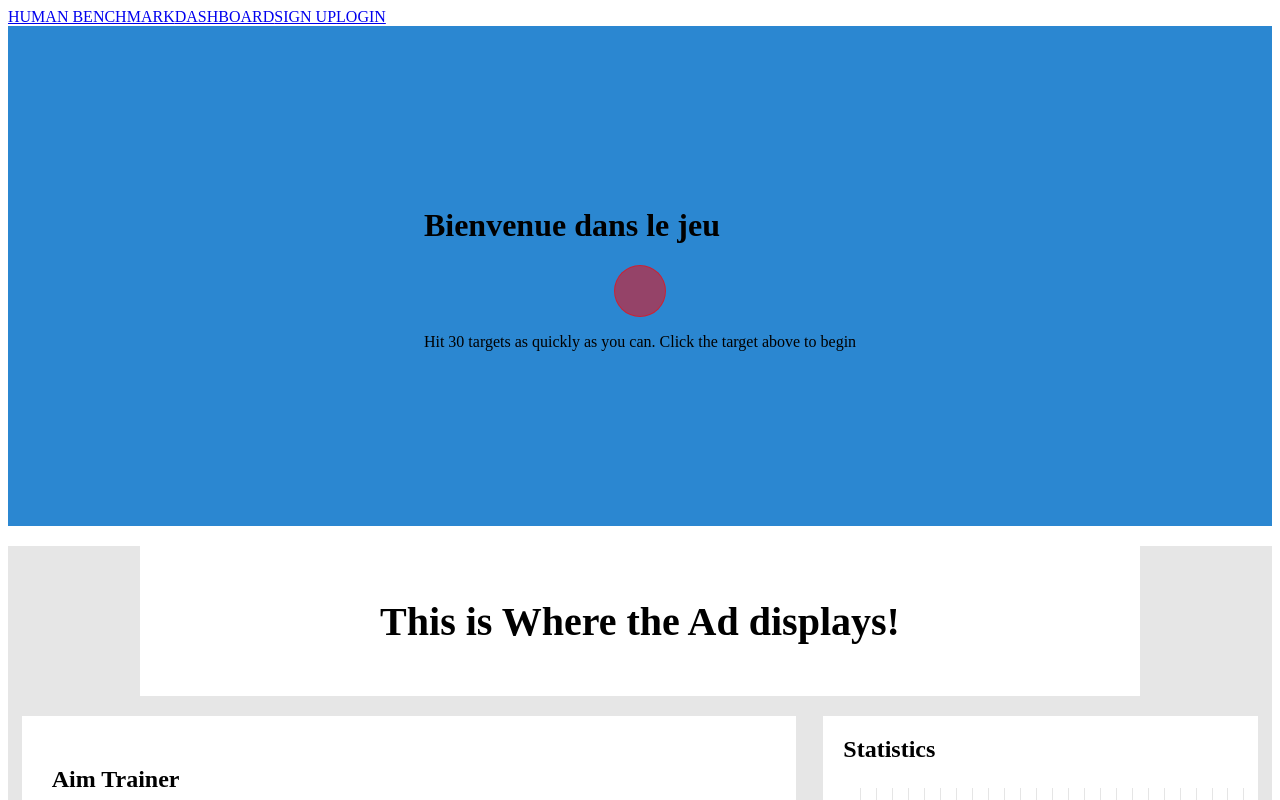
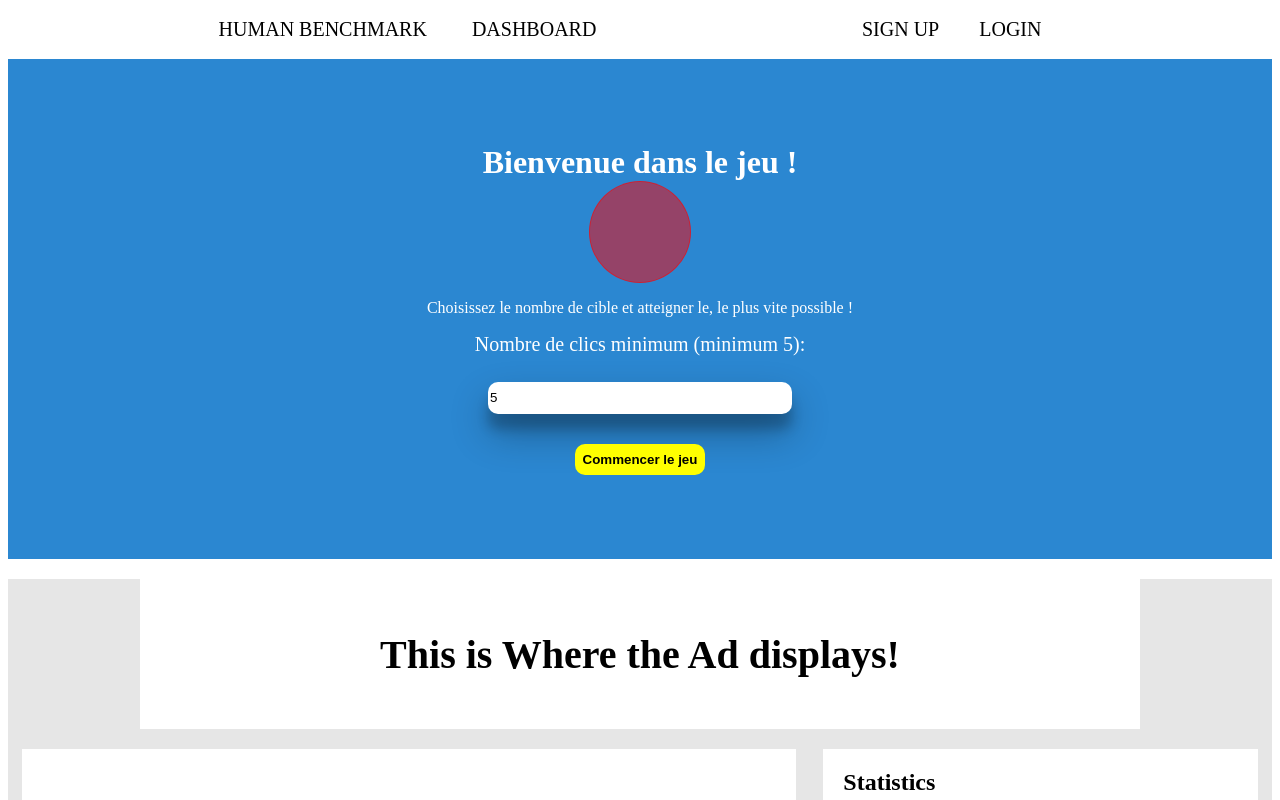
Before and after one commit to Kamalags24/human-bench, a Vue app: page / in a window 1280 px wide. Shown: the top 800 px of the page. Built offline with nearby package versions, Linux system fonts and the light colour scheme.

Commit message:
barre,input

```diff
--- a/src/App.vue
+++ b/src/App.vue
@@ -1,21 +1,68 @@
 <script setup>
+import { RouterLink, RouterView } from "vue-router";
 import gameArea from "@/components/gameArea.vue";
 import information from "@/components/information.vue";
 </script>
 
 <template>
   <div>
-    <nav>
-      <router-link to="/">HUMAN BENCHMARK</router-link>
-      <router-link to="/">DASHBOARD</router-link>
-      <router-link to="/">SIGN UP</router-link>
-      <router-link to="/">LOGIN</router-link>
+    <nav class="barre">
+      <div class="rl1">
+        <router-link class="l1" to="/">HUMAN BENCHMARK</router-link>
+        <router-link to="/">DASHBOARD</router-link>
+      </div>
+      <div class="rl2">
+        <router-link class="l2" to="/">SIGN UP</router-link>
+        <router-link to="/">LOGIN</router-link>
+      </div>
     </nav>
   </div>
   <gameArea />
   <information />
+  <RouterView />
 </template>
 
 <style scoped>
+.barre {
+  margin: 0;
+  padding: 0;
+  justify-content: center;
+  display: flex;
+  gap: 20%;
+  font-size: 20px;
+  margin: 18px;
+}
+
+.rl1 {
+  justify-content: space-between;
+  gap: 2%;
+}
+
+.l1 {
+  margin-right: 25px;
+}
+
+.rl2 {
+  /* display: flex; */
+  gap: 5%;
+  margin-right: 20px;
+}
+
+.l2 {
+  margin-right: 20px;
+}
+
+
+a {
+ color: black;
+text-decoration: none;
+padding: 10px;
+
+}
+
+a:hover {
+  background-color: #e6e6e6;
+
+}
 
 </style>
--- a/src/components/gameArea.vue
+++ b/src/components/gameArea.vue
@@ -6,13 +6,15 @@ import { ref } from "vue";
 const Start = ref(true);
 const Game = ref(true);
 const End = ref(true);
-let count = ref(5);
+let count = ref();
 let left = ref(0);
 let top = ref(0);
 let second = ref(0);
 let score = ref(0);
+const numClicks = ref(5);
 
 function startGame() {
+  count.value = numClicks.value
   Start.value = false;
   Game.value = false;
   End.value = true;
@@ -55,11 +57,18 @@ console.log("Le temps passé est : ", second.value);
 <template>
   <div class="container">
     <div v-if="Start">
-      <h1>Bienvenue dans le jeu</h1>
-      <div class="cercle" @click="startGame"></div>
+      <h1>Bienvenue dans le jeu !</h1>
+      <div class="cercle" ></div>
       <p>
-        Hit 30 targets as quickly as you can. Click the target above to begin
+        Choisissez le nombre de cible et atteigner le, le plus vite possible !
       </p>
+      <!-- <input type="number"> -->
+      <div class="input-button">
+          <p class="label">Nombre de clics minimum (minimum 5):</p><br>
+          <input type="number" id="clicks" v-model="numClicks" min="5" @input="validateNumClicks"><br>
+          <button @click="startGame" :disabled="numClicks < 5" class="gamebutton">Commencer le jeu</button>
+      </div>
+
     </div>
 
     <main class="dashboard" v-if="!Game">
@@ -75,16 +84,141 @@ console.log("Le temps passé est : ", second.value);
 
     <div v-if="!End">
       <div class="cercle"></div>
-      <p>Average time per target</p>
-      <p>{{ second }}</p>
-      <p>Save your score to see how you compare</p>
-      <button @click="restartGame">Try again</button>
+      <p class="cercle-p">Temps moyen par click</p>
+      <p class="second">{{ second + " ms" }}</p>
+      <p class="save">Save your score to see how you compare</p>
+      <button class="restast-button" @click="restartGame">Reprendre</button>
     </div>
   </div>
 </template>
 
 
 <style scoped>
+.cercle-p {
+  color: white;
+  margin: 0;
+  padding: 0;
+  text-align: center;
+  font-size: 28px;
+  margin-top: 10px;
+}
+
+.restast-button {
+  margin: 0;
+  padding: 13px;
+  text-align: center;
+  transform: translateX(130px);
+  margin-top: 35px;
+  color: inherit;
+  background-color: yellow;
+  border-radius: 10px;
+  border: none;
+  color: black;
+  font-weight: bold;
+}
+
+.save {
+  font-family: sans-serif;
+  margin: 0;
+  padding: 0;
+  text-align: center;
+  font-size: 20px;
+  margin-top: 25px;
+}
+
+.second {
+  margin: 0;
+  padding: 0;
+  text-align: center;
+  font-weight: bold;
+  font-size: 60px;
+  font-family: sans-serif;
+}
+
+.container {
+  width: 100%;
+  height: 500px;
+  background-color: #2b87d1;
+  display: flex;
+  justify-content: center;
+  align-items: center;
+  color: white;
+}
+
+h1 {
+  margin: 0;
+  padding: 0;
+  text-align: center;
+}
+
+.input-button {
+  margin: 0;
+  padding: 0;
+  text-align: center;
+}
+
+main h1 {
+  margin-bottom: 100px;
+}
+
+.cercle {
+  background-color: #ff000080;
+  border: 1px solid #ff000080;
+  border-radius: 50%;
+  width: 100px;
+  height: 100px;
+  position: relative;
+  top: 0;
+  left: 0;
+  margin: auto;
+}
+
+input {
+  width: 300px;
+  height: 30px;
+  border: none;
+  border-radius: 10px;
+  box-shadow: rgba(0, 0, 0, 0.3) 0px 19px 38px, rgba(0, 0, 0, 0.22) 0px 15px 12px;
+  /* margin-top: 70px; */
+  margin-bottom: 10px;
+}
+
+.label {
+  margin-bottom: 8px;
+  margin-top: 8px;
+  font-size: 20px;
+}
+
+.gamebutton {
+  color: inherit;
+  background-color: yellow;
+  border-radius: 10px;
+  border: none;
+  color: black;
+  font-weight: bold;
+  padding: 8px;
+  margin-top: 20px;
+}
+
+.gamebutton:hover {
+  cursor: pointer
+}
+
+
+/* h1 {
+  margin: 0 auto;
+  color: white;
+}
+
+.gamebutton {
+  margin-top: 30px;
+}
+
+label {
+  color: white;
+  padding-top: 29px;
+}
+
 .container {
   background-color: #2b87d1;
   display: flex;
@@ -93,6 +227,19 @@ console.log("Le temps passé est : ", second.value);
   flex-direction: column;
   width: 100%;
   height: 500px;
+}
+
+.container p {
+  color: white;
+}
+
+input {
+  width: 300px;
+  height: 30px;
+  border: none;
+  border-radius: 10px;
+  box-shadow: rgba(50, 50, 93, 0.25) 0px 13px 27px -5px, rgba(0, 0, 0, 0.3) 0px 8px 16px -8px;
+  margin-top: 70px;
 }
 
 .container-cercle {
@@ -124,5 +271,5 @@ button {
   border: 1px solid black;
   height: 300px;
   width: 800px;
-}
+} */
 </style>
```
